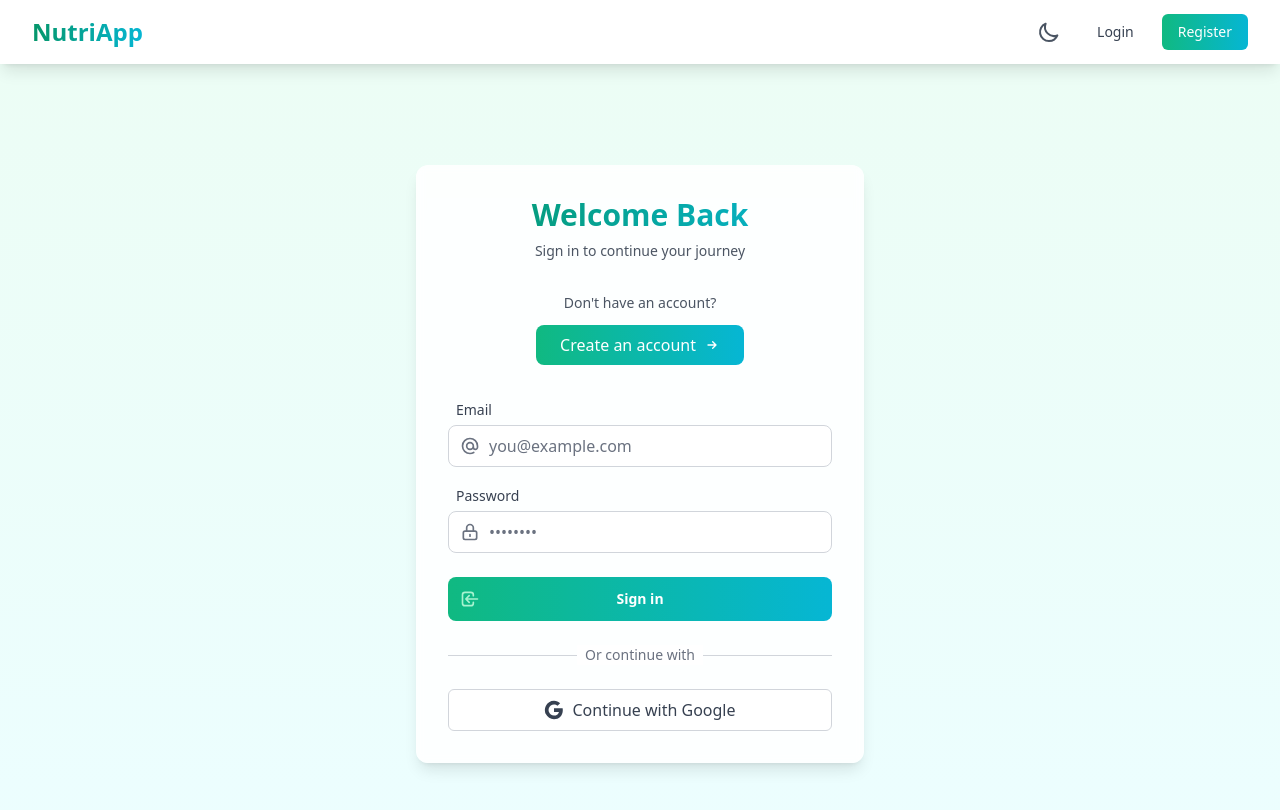
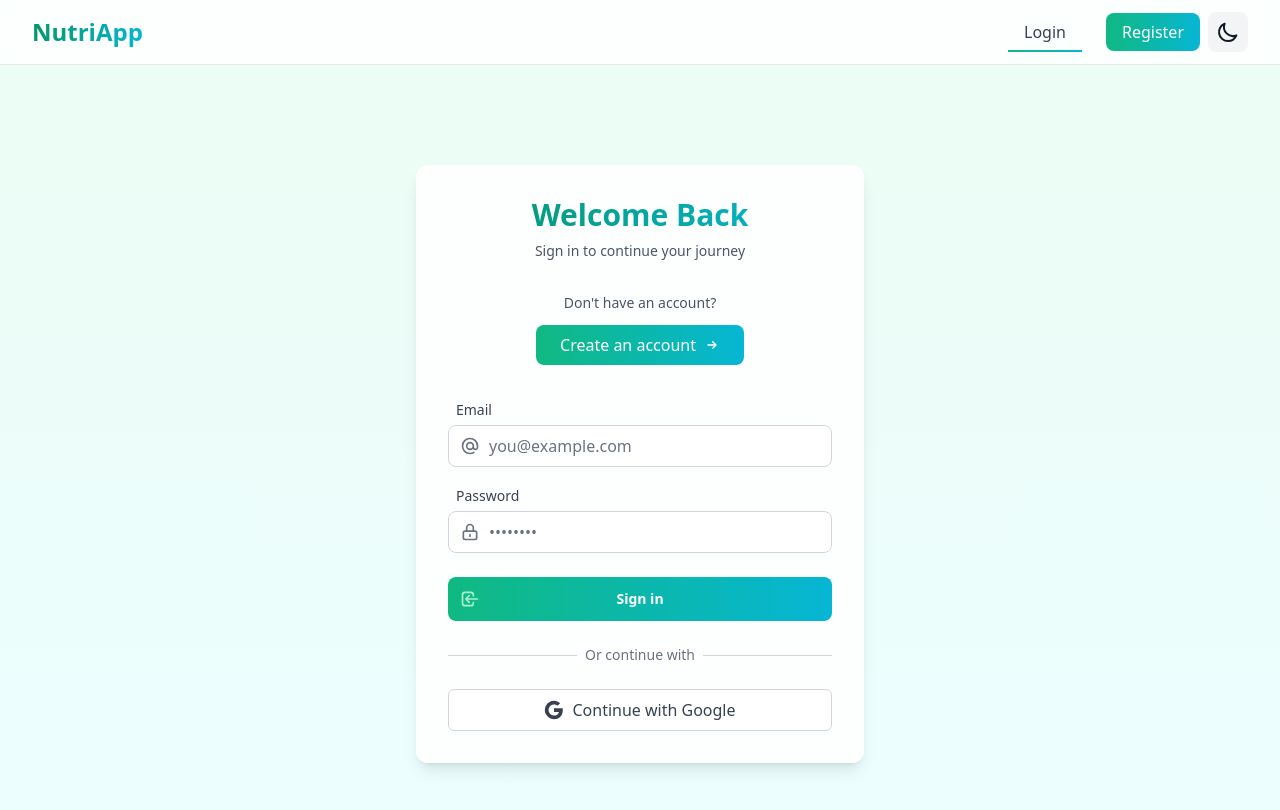
Before and after one commit to pmarkota/nutri-front, a React (Vite) app: page /login in a window 1280 px wide. Shown: the top 810 px of the page. Built offline with nearby package versions, Linux system fonts and the light colour scheme.

Commit message:
fixed minor bugs

```diff
--- a/src/App.jsx
+++ b/src/App.jsx
@@ -42,13 +42,12 @@ function AppRoutes() {
   };
 
   return (
-    <div className="min-h-screen bg-gradient-to-b from-emerald-50 to-cyan-50 dark:from-gray-900 dark:to-gray-800 transition-colors duration-200">
+    <div className="app-container">
       <Navbar />
-      <main className="pt-16">
+      <main className="main-content">
         <Toaster
           position="top-right"
           toastOptions={{
-            // Add dark mode styling to toasts
             className: "dark:bg-dark-card dark:text-white",
           }}
         />
--- a/src/components/Navbar.jsx
+++ b/src/components/Navbar.jsx
@@ -1,17 +1,18 @@
 import { Link } from "react-router-dom";
 import { useState, useEffect } from "react";
-import { motion } from "framer-motion";
+import { motion, AnimatePresence } from "framer-motion";
 
 export default function Navbar() {
   const [isAuthenticated, setIsAuthenticated] = useState(false);
   const [isMobileMenuOpen, setIsMobileMenuOpen] = useState(false);
   const [isDark, setIsDark] = useState(false);
+  const [activeLink, setActiveLink] = useState("");
 
   useEffect(() => {
     const token = localStorage.getItem("token");
     setIsAuthenticated(!!token);
-    // Check initial theme
     setIsDark(document.documentElement.classList.contains("dark"));
+    setActiveLink(window.location.pathname);
   }, []);
 
   const toggleTheme = () => {
@@ -23,32 +24,121 @@ export default function Navbar() {
   const handleLogout = () => {
     localStorage.removeItem("token");
     setIsAuthenticated(false);
-    // Redirect to home or login page
   };
 
+  const NavLink = ({ to, children }) => (
+    <Link
+      to={to}
+      onClick={() => setActiveLink(to)}
+      className="relative group px-4 py-2"
+    >
+      <span
+        className={`relative z-10 text-gray-700 dark:text-gray-300 group-hover:text-emerald-500
+        dark:group-hover:text-emerald-400 transition-colors duration-200
+        ${activeLink === to ? "text-emerald-500 dark:text-emerald-400" : ""}`}
+      >
+        {children}
+      </span>
+      {/* Animated background effect */}
+      <motion.div
+        className="absolute inset-0 bg-gradient-to-r from-emerald-500/10 to-cyan-500/10
+          dark:from-emerald-500/20 dark:to-cyan-500/20 rounded-lg z-0"
+        initial={{ scale: 0, opacity: 0 }}
+        whileHover={{ scale: 1, opacity: 1 }}
+        transition={{ duration: 0.2 }}
+      />
+      {/* Active indicator */}
+      {activeLink === to && (
+        <motion.div
+          layoutId="activeIndicator"
+          className="absolute bottom-0 left-0 right-0 h-0.5 bg-gradient-to-r from-emerald-500 to-cyan-500"
+          initial={false}
+          transition={{ type: "spring", stiffness: 380, damping: 30 }}
+        />
+      )}
+    </Link>
+  );
+
   return (
-    <nav className="bg-white dark:bg-gray-800 shadow-lg fixed w-full z-10">
+    <motion.nav
+      initial={{ y: -100 }}
+      animate={{ y: 0 }}
+      className="fixed w-full z-10 backdrop-blur-md bg-white/80 dark:bg-gray-800/80
+        border-b border-gray-200 dark:border-gray-700"
+    >
       <div className="max-w-7xl mx-auto px-4 sm:px-6 lg:px-8">
         <div className="flex justify-between h-16">
-          <div className="flex items-center">
-            <Link to="/" className="flex-shrink-0">
-              <span className="text-2xl font-bold bg-gradient-to-r from-emerald-600 to-cyan-500 bg-clip-text text-transparent">
+          {/* Logo Section */}
+          <motion.div
+            className="flex items-center"
+            whileHover={{ scale: 1.05 }}
+            whileTap={{ scale: 0.95 }}
+          >
+            <Link to="/" className="flex items-center space-x-2">
+              <span
+                className="text-2xl font-bold bg-gradient-to-r from-emerald-600 to-cyan-500
+                bg-clip-text text-transparent hover:opacity-90 transition-opacity"
+              >
                 NutriApp
               </span>
             </Link>
-          </div>
-          <div className="hidden sm:ml-6 sm:flex sm:items-center space-x-4">
-            <button
+          </motion.div>
+
+          {/* Desktop Navigation */}
+          <div className="hidden sm:flex sm:items-center sm:space-x-2">
+            {isAuthenticated ? (
+              <>
+                <NavLink to="/home">Home</NavLink>
+                <NavLink to="/dashboard">Dashboard</NavLink>
+                <motion.button
+                  whileHover={{ scale: 1.05 }}
+                  whileTap={{ scale: 0.95 }}
+                  onClick={handleLogout}
+                  className="ml-4 px-4 py-2 rounded-lg text-white
+                    bg-gradient-to-r from-emerald-500 to-cyan-500
+                    hover:from-emerald-600 hover:to-cyan-600
+                    transition-all duration-200"
+                >
+                  Logout
+                </motion.button>
+              </>
+            ) : (
+              <>
+                <NavLink to="/login">Login</NavLink>
+                <motion.div
+                  whileHover={{ scale: 1.05 }}
+                  whileTap={{ scale: 0.95 }}
+                >
+                  <Link
+                    to="/register"
+                    className="ml-4 px-4 py-2 rounded-lg text-white
+                      bg-gradient-to-r from-emerald-500 to-cyan-500
+                      hover:from-emerald-600 hover:to-cyan-600
+                      transition-all duration-200"
+                  >
+                    Register
+                  </Link>
+                </motion.div>
+              </>
+            )}
+
+            {/* Theme Toggle Button */}
+            <motion.button
+              whileHover={{ scale: 1.1 }}
+              whileTap={{ scale: 0.9 }}
               onClick={toggleTheme}
-              className="p-2 rounded-lg text-gray-600 dark:text-gray-300
-                hover:bg-gray-100 dark:hover:bg-gray-700 transition-colors duration-200"
-              aria-label="Toggle theme"
+              className="ml-4 p-2 rounded-lg bg-gray-100 dark:bg-gray-700
+                hover:bg-gray-200 dark:hover:bg-gray-600
+                transition-colors duration-200"
             >
+              <AnimatePresence mode="wait">
                 {isDark ? (
                   <motion.svg
-                  initial={{ rotate: -30 }}
-                  animate={{ rotate: 0 }}
-                  className="w-6 h-6"
+                    key="sun"
+                    initial={{ rotate: -30, opacity: 0 }}
+                    animate={{ rotate: 0, opacity: 1 }}
+                    exit={{ rotate: 30, opacity: 0 }}
+                    className="w-6 h-6 text-yellow-500"
                     fill="none"
                     viewBox="0 0 24 24"
                     stroke="currentColor"
@@ -62,9 +152,11 @@ export default function Navbar() {
                   </motion.svg>
                 ) : (
                   <motion.svg
-                  initial={{ rotate: 30 }}
-                  animate={{ rotate: 0 }}
-                  className="w-6 h-6"
+                    key="moon"
+                    initial={{ rotate: 30, opacity: 0 }}
+                    animate={{ rotate: 0, opacity: 1 }}
+                    exit={{ rotate: -30, opacity: 0 }}
+                    className="w-6 h-6 text-gray-900"
                     fill="none"
                     viewBox="0 0 24 24"
                     stroke="currentColor"
@@ -77,131 +169,81 @@ export default function Navbar() {
                     />
                   </motion.svg>
                 )}
-            </button>
+              </AnimatePresence>
+            </motion.button>
+          </div>
 
+          {/* Mobile Menu Button */}
+          <motion.button
+            whileTap={{ scale: 0.9 }}
+            onClick={() => setIsMobileMenuOpen(!isMobileMenuOpen)}
+            className="sm:hidden p-2 rounded-lg text-gray-600 dark:text-gray-300
+              hover:bg-gray-100 dark:hover:bg-gray-700 transition-colors duration-200"
+          >
+            <motion.div
+              animate={isMobileMenuOpen ? "open" : "closed"}
+              className="w-6 h-6 flex flex-col justify-around"
+            >
+              <motion.span
+                variants={{
+                  closed: { rotate: 0, y: 0 },
+                  open: { rotate: 45, y: 8 },
+                }}
+                className="w-6 h-0.5 bg-current transform origin-center transition-transform"
+              />
+              <motion.span
+                variants={{
+                  closed: { opacity: 1 },
+                  open: { opacity: 0 },
+                }}
+                className="w-6 h-0.5 bg-current"
+              />
+              <motion.span
+                variants={{
+                  closed: { rotate: 0, y: 0 },
+                  open: { rotate: -45, y: -8 },
+                }}
+                className="w-6 h-0.5 bg-current transform origin-center transition-transform"
+              />
+            </motion.div>
+          </motion.button>
+        </div>
+      </div>
+
+      {/* Mobile Menu */}
+      <AnimatePresence>
+        {isMobileMenuOpen && (
+          <motion.div
+            initial={{ opacity: 0, height: 0 }}
+            animate={{ opacity: 1, height: "auto" }}
+            exit={{ opacity: 0, height: 0 }}
+            className="sm:hidden border-t border-gray-200 dark:border-gray-700"
+          >
+            <div className="px-4 py-3 space-y-3">
               {isAuthenticated ? (
                 <>
-                <Link
-                  to="/home"
-                  className="px-3 py-2 rounded-md text-sm font-medium text-gray-700 dark:text-gray-300 hover:text-emerald-500 dark:hover:text-emerald-400 transition-colors duration-200"
-                >
-                  Home
-                </Link>
-                <Link
-                  to="/dashboard"
-                  className="px-3 py-2 rounded-md text-sm font-medium text-gray-700 dark:text-gray-300 hover:text-emerald-500 dark:hover:text-emerald-400 transition-colors duration-200"
-                >
-                  Dashboard
-                </Link>
-                <button
+                  <NavLink to="/home">Home</NavLink>
+                  <NavLink to="/dashboard">Dashboard</NavLink>
+                  <motion.button
+                    whileTap={{ scale: 0.95 }}
                     onClick={handleLogout}
-                  className="ml-4 px-4 py-2 rounded-md text-sm font-medium text-white bg-gradient-to-r from-emerald-500 to-cyan-500 hover:from-emerald-600 hover:to-cyan-600 transition-colors duration-200"
+                    className="w-full px-4 py-2 rounded-lg text-white
+                      bg-gradient-to-r from-emerald-500 to-cyan-500
+                      hover:from-emerald-600 hover:to-cyan-600
+                      transition-all duration-200"
                   >
                     Logout
-                </button>
+                  </motion.button>
                 </>
               ) : (
                 <>
-                <Link
-                  to="/login"
-                  className="px-3 py-2 rounded-md text-sm font-medium text-gray-700 dark:text-gray-300 hover:text-emerald-500 dark:hover:text-emerald-400 transition-colors duration-200"
-                >
-                  Login
-                </Link>
+                  <NavLink to="/login">Login</NavLink>
                   <Link
                     to="/register"
-                  className="ml-4 px-4 py-2 rounded-md text-sm font-medium text-white bg-gradient-to-r from-emerald-500 to-cyan-500 hover:from-emerald-600 hover:to-cyan-600 transition-colors duration-200"
-                >
-                  Register
-                </Link>
-              </>
-            )}
-          </div>
-          <div className="-mr-2 flex items-center sm:hidden">
-            <button
-              onClick={() => setIsMobileMenuOpen(!isMobileMenuOpen)}
-              className="inline-flex items-center justify-center p-2 rounded-md text-gray-400 hover:text-gray-500 hover:bg-gray-100 focus:outline-none focus:ring-2 focus:ring-inset focus:ring-emerald-500"
-            >
-              <span className="sr-only">Open main menu</span>
-              {/* Icon for menu button */}
-              <svg
-                className={`${isMobileMenuOpen ? "hidden" : "block"} h-6 w-6`}
-                xmlns="http://www.w3.org/2000/svg"
-                fill="none"
-                viewBox="0 0 24 24"
-                stroke="currentColor"
-                aria-hidden="true"
-              >
-                <path
-                  strokeLinecap="round"
-                  strokeLinejoin="round"
-                  strokeWidth={2}
-                  d="M4 6h16M4 12h16M4 18h16"
-                />
-              </svg>
-              <svg
-                className={`${isMobileMenuOpen ? "block" : "hidden"} h-6 w-6`}
-                xmlns="http://www.w3.org/2000/svg"
-                fill="none"
-                viewBox="0 0 24 24"
-                stroke="currentColor"
-                aria-hidden="true"
-              >
-                <path
-                  strokeLinecap="round"
-                  strokeLinejoin="round"
-                  strokeWidth={2}
-                  d="M6 18L18 6M6 6l12 12"
-                />
-              </svg>
-            </button>
-          </div>
-        </div>
-      </div>
-
-      {/* Mobile menu */}
-      <motion.div
-        className={`${isMobileMenuOpen ? "block" : "hidden"} sm:hidden`}
-        initial={{ opacity: 0, y: -20 }}
-        animate={{
-          opacity: isMobileMenuOpen ? 1 : 0,
-          y: isMobileMenuOpen ? 0 : -20,
-        }}
-        transition={{ duration: 0.2 }}
-      >
-        <div className="px-2 pt-2 pb-3 space-y-1">
-          {isAuthenticated ? (
-            <>
-              <Link
-                to="/home"
-                className="block px-3 py-2 rounded-md text-base font-medium text-gray-700 dark:text-gray-300 hover:text-emerald-500 dark:hover:text-emerald-400 hover:bg-gray-50 dark:hover:bg-gray-700 transition-colors duration-200"
-              >
-                Home
-              </Link>
-              <Link
-                to="/dashboard"
-                className="block px-3 py-2 rounded-md text-base font-medium text-gray-700 dark:text-gray-300 hover:text-emerald-500 dark:hover:text-emerald-400 hover:bg-gray-50 dark:hover:bg-gray-700 transition-colors duration-200"
-              >
-                Dashboard
-              </Link>
-              <button
-                onClick={handleLogout}
-                className="block w-full text-left px-3 py-2 rounded-md text-base font-medium text-white bg-gradient-to-r from-emerald-500 to-cyan-500 hover:from-emerald-600 hover:to-cyan-600 transition-colors duration-200"
-              >
-                Logout
-              </button>
-            </>
-          ) : (
-            <>
-              <Link
-                to="/login"
-                className="block px-3 py-2 rounded-md text-base font-medium text-gray-700 dark:text-gray-300 hover:text-emerald-500 dark:hover:text-emerald-400 hover:bg-gray-50 dark:hover:bg-gray-700 transition-colors duration-200"
-              >
-                Login
-              </Link>
-              <Link
-                to="/register"
-                className="block px-3 py-2 rounded-md text-base font-medium text-white bg-gradient-to-r from-emerald-500 to-cyan-500 hover:from-emerald-600 hover:to-cyan-600 transition-colors duration-200"
+                    className="block px-4 py-2 rounded-lg text-white text-center
+                      bg-gradient-to-r from-emerald-500 to-cyan-500
+                      hover:from-emerald-600 hover:to-cyan-600
+                      transition-all duration-200"
                   >
                     Register
                   </Link>
@@ -209,6 +251,8 @@ export default function Navbar() {
               )}
             </div>
           </motion.div>
-    </nav>
+        )}
+      </AnimatePresence>
+    </motion.nav>
   );
 }
--- a/src/index.css
+++ b/src/index.css
@@ -1,6 +1,56 @@
 @tailwind base;
 @tailwind components;
 @tailwind utilities;
+
+body {
+  @apply overflow-x-hidden;
+}
+
+#root {
+  min-height: 100vh;
+  display: flex;
+  flex-direction: column;
+}
+
+.app-container {
+  flex: 1;
+  display: flex;
+  flex-direction: column;
+  background: linear-gradient(
+    to bottom,
+    theme("colors.emerald.50"),
+    theme("colors.cyan.50")
+  );
+}
+
+.dark .app-container {
+  background: linear-gradient(
+    to bottom,
+    theme("colors.gray.900"),
+    theme("colors.gray.800")
+  );
+}
+
+.main-content {
+  flex: 1;
+  padding-top: 4rem; /* Adjust based on your navbar height */
+}
+
+/* Add smooth page transitions */
+.page-transition {
+  @apply absolute w-full;
+  transition: opacity 0.3s ease;
+}
+
+/* Prevent FOUC (Flash of Unstyled Content) */
+.no-fouc {
+  @apply opacity-0;
+}
+
+.fouc-ready {
+  @apply opacity-100;
+  transition: opacity 0.3s ease;
+}
 
 /* Page Transition Animations */
 .page-transition {
--- a/src/styles/global.css
+++ b/src/styles/global.css
@@ -1,4 +1,19 @@
 /* Add or update this CSS rule to your global styles */
 body {
-  transition: background-color 0.5s ease, color 0.5s ease; /* Adjust the duration as needed */
+  @apply overflow-x-hidden; /* Prevent horizontal scrollbar during transitions */
+  transition: color 0.3s ease;
+  background: transparent;
 }
+
+/* Remove any background transitions from the body */
+body,
+#root {
+  transition: color 0.3s ease;
+  background: transparent;
+}
+
+/* Add smooth page transitions */
+.page-transition {
+  @apply absolute w-full;
+  transition: opacity 0.3s ease;
+}
```
Also changed, not shown: index.html (+7 -0 lines), src/pages/UserDashboard.jsx (+11 -2 lines). Lines whose indentation alone changed are shown as unchanged.
